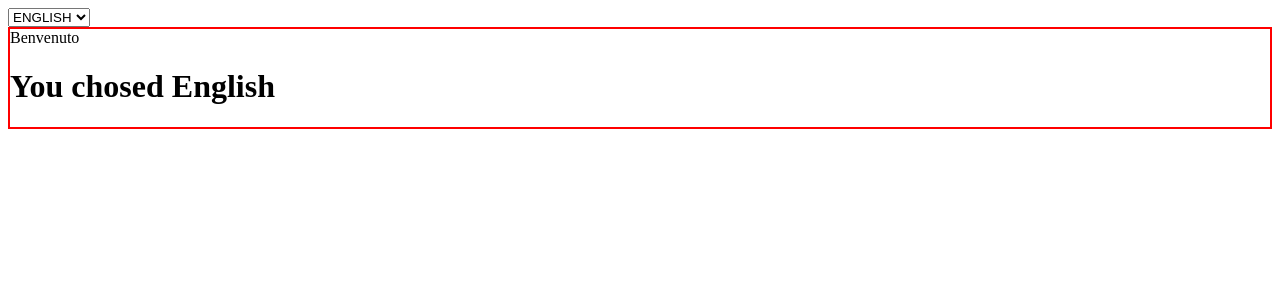
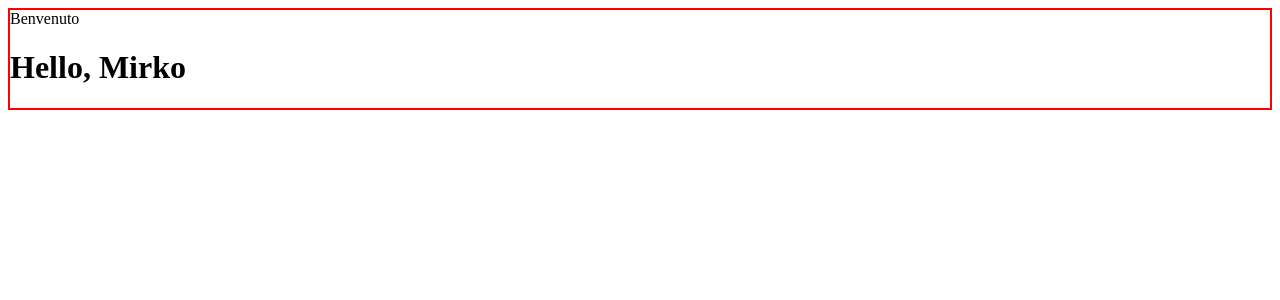
Before and after one commit to hgxxwon/React-esercizi, a React (Create React App) app: page / in a window 1280 px wide. Shown: the top 300 px of the page. Built offline with nearby package versions, Linux system fonts and the light colour scheme.

Commit message:
function_components_1

```diff
--- a/src/App.js
+++ b/src/App.js
@@ -16,15 +16,9 @@ export class App extends React.Component{
     render() {
         return(
             <div>
-            <select value={this.state.language} onChange={this.handleLanguage}>
-            <option value="en">ENGLISH</option>
-            <option value="it">ITALIANO</option>
-            </select>
-            <LanguageContext.Provider value={this.state.language}>
                 <Container title="Benvenuto">
                     <Welcome />
                 </Container>
-            </LanguageContext.Provider>
             </div>
             )
     }
--- a/src/LanguageContext.js
+++ /dev/null
@@ -1,3 +0,0 @@
-import { createContext } from "react";
-
-export const LanguageContext = createContext('en')
--- a/src/Welcome.js
+++ b/src/Welcome.js
@@ -1,26 +1,8 @@
 import React from "react";
-import { LanguageContext } from "./LanguageContext";
-
-const Strings = {
-    en: {
-        CURRENT_TITLE: "You chosed English"
-    },
-
-    it: {
-        CURRENT_TITLE: "Hai scelto l'Italiano"
-    }
+export function Welcome({name = "Mirko"}){
+    return (
+        <div>
+            <h1>Hello, {name}</h1>
+        </div>
+    )
 }
-
-export class Welcome extends React.Component{
-    render(){
-        return(
-            <div>
-                <LanguageContext.Consumer>
-                    {(language) => {
-                        return <div><h1>{Strings[language].CURRENT_TITLE}</h1></div>
-                    }}
-                </LanguageContext.Consumer>
-            </div>
-        )
-    }
-}
```
